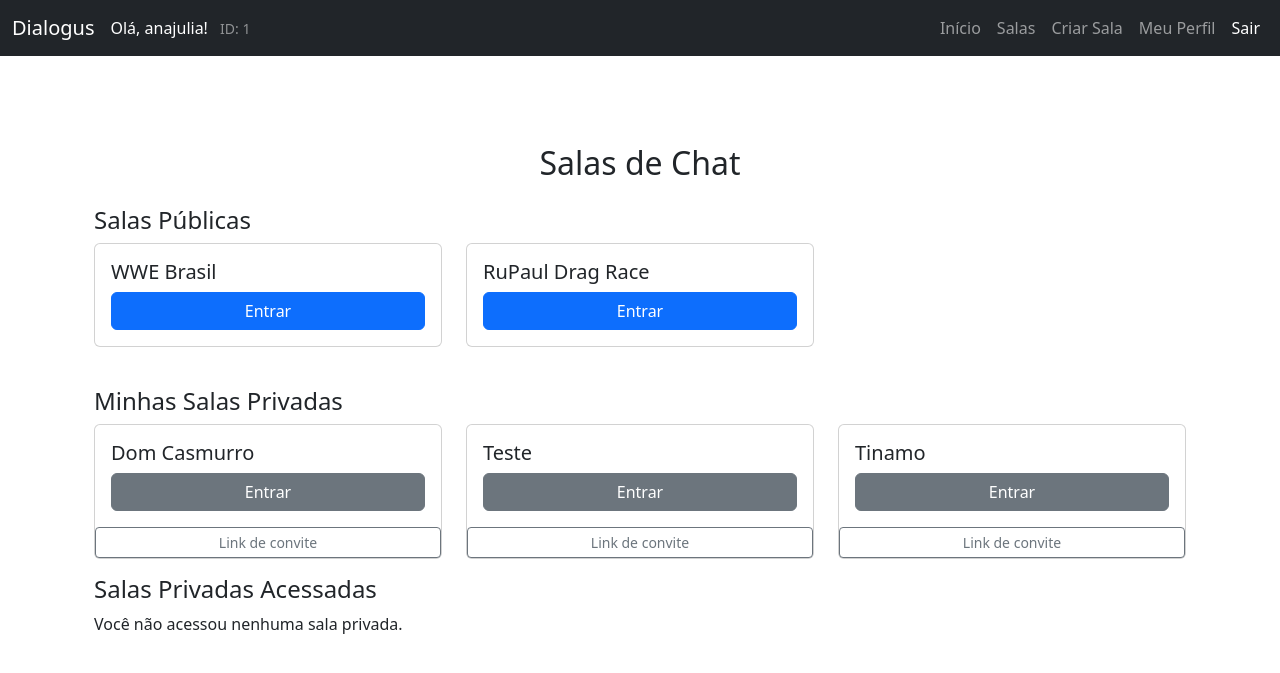
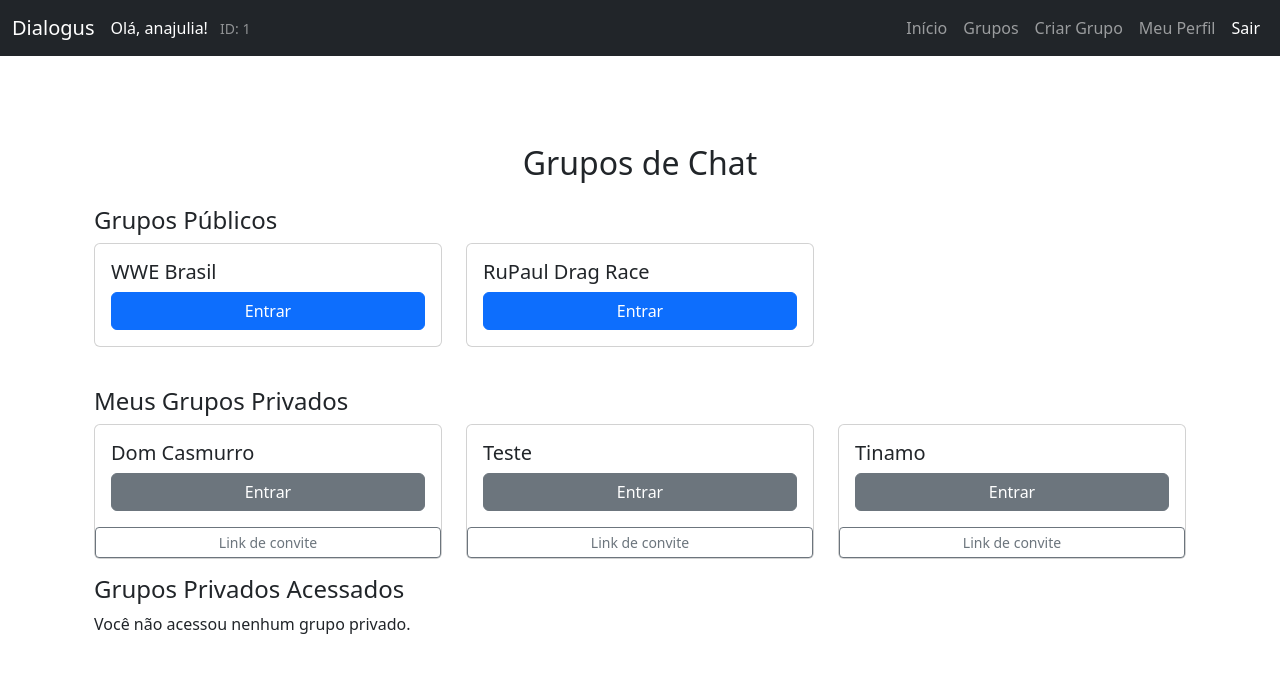
Before and after one commit to A-juli07/Dialogus, a Django app: page /chat/salas/ in a window 1280 px wide. Shown: the top 673 px of the page. Run offline with Django 5.2, Linux system fonts and the light colour scheme; a user stored in the database is signed in; data comes from the database, SQL or seed files in the repository; both versions use the stored data as it was after the commit.

Commit message:
Atualiza componentes para o perfil e muda nome de Salas para Grupos

```diff
--- a/chat/urls.py
+++ b/chat/urls.py
@@ -1,3 +1,5 @@
+from django.conf import settings
+from django.conf.urls.static import static
 from django.urls import path
 from . import views
 
--- a/chatproject/settings.py
+++ b/chatproject/settings.py
@@ -73,5 +73,8 @@ USE_TZ = True
 STATIC_URL = 'static/'
 DEFAULT_AUTO_FIELD = 'django.db.models.BigAutoField'
 
+MEDIA_URL = '/media/'
+MEDIA_ROOT = BASE_DIR / 'media'
+
 LOGIN_REDIRECT_URL = '/'
 LOGOUT_REDIRECT_URL = '/'
--- a/chatproject/urls.py
+++ b/chatproject/urls.py
@@ -1,4 +1,6 @@
 from django.contrib import admin
+from django.conf import settings
+from django.conf.urls.static import static
 from django.urls import path, include
 from chat import views
 
@@ -11,3 +13,6 @@ urlpatterns = [
     path('convite/', views.enviar_convite, name='enviar_convite'),
     path('convite/aceitar/<int:convite_id>/', views.aceitar_convite_dm, name='aceitar_convite')
 ]
+
+if settings.DEBUG:
+    urlpatterns += static(settings.MEDIA_URL, document_root=settings.MEDIA_ROOT)
--- /dev/null
+++ b/chatproject/wsgi.py
@@ -0,0 +1,6 @@
+import os
+from django.core.wsgi import get_wsgi_application
+
+os.environ.setdefault('DJANGO_SETTINGS_MODULE', 'chatproject.settings')
+
+application = get_wsgi_application()
--- a/templates/chat/base.html
+++ b/templates/chat/base.html
@@ -35,10 +35,10 @@
                             <a class="nav-link" href="{% url 'index' %}">Início</a>
                         </li>
                         <li class="nav-item">
-                            <a class="nav-link" href="{% url 'salas' %}">Salas</a>
+                            <a class="nav-link" href="{% url 'salas' %}">Grupos</a>
                         </li>
                         <li class="nav-item">
-                            <a class="nav-link" href="{% url 'criar_sala' %}">Criar Sala</a>
+                            <a class="nav-link" href="{% url 'criar_sala' %}">Criar Grupo</a>
                         </li>
                         <li class="nav-item">
                             <a class="nav-link" href="{% url 'perfil' %}">Meu Perfil</a>
--- a/templates/chat/criar_sala.html
+++ b/templates/chat/criar_sala.html
@@ -4,15 +4,15 @@
 <div class="container mt-5">
     <div class="row justify-content-center">
         <div class="col-md-6">
-            <h2 class="text-center mb-4">Criar nova sala</h2>
+            <h2 class="text-center mb-4">Criar novo grupo</h2>
             <div class="card">
                 <div class="card-body">
                     <form method="post">
                         {% csrf_token %}
                         {{ form.as_p }}
-                        <button class="btn btn-success w-100 mt-3" type="submit">Criar sala</button>
+                        <button class="btn btn-success w-100 mt-3" type="submit">Criar grupo</button>
                     </form>
-                    <p class="text-center mt-3"><a href="{% url 'salas' %}" class="btn btn-secondary">Voltar para salas</a></p>
+                    <p class="text-center mt-3"><a href="{% url 'salas' %}" class="btn btn-secondary">Voltar para grupos</a></p>
                 </div>
             </div>
         </div>
--- a/templates/chat/entrar_privada.html
+++ b/templates/chat/entrar_privada.html
@@ -1,12 +1,12 @@
 {% extends 'chat/base.html' %}
 
 {% block content %}
-<h2>Entrar em Sala Privada</h2>
+<h2>Entrar em Grupo Privado</h2>
 
 <form method="post">
     {% csrf_token %}
     <div class="mb-3">
-        <label for="nome">Nome da Sala</label>
+        <label for="nome">Nome do Grupo</label>
         <input type="text" name="nome" class="form-control" required>
     </div>
     <div class="mb-3">
--- a/templates/chat/perfil.html
+++ b/templates/chat/perfil.html
@@ -12,8 +12,6 @@
                     <div class="col-md-4 text-center">
                         {% if perfil.foto_perfil %}
                             <img src="{{ perfil.foto_perfil.url }}" class="img-fluid rounded-circle" alt="Foto de Perfil" style="max-width: 150px;">
-                        {% else %}
-                            <img src="https://via.placeholder.com/150" class="img-fluid rounded-circle" alt="Foto de Perfil" style="max-width: 150px;">
                         {% endif %}
                         <br>
                         <label for="id_foto_perfil" class="mt-2">Alterar Foto de Perfil</label>
--- a/templates/chat/salas.html
+++ b/templates/chat/salas.html
@@ -2,11 +2,11 @@
 
 {% block content %}
 <div class="container mt-5">
-    <h2 class="text-center mb-4">Salas de Chat</h2>
+    <h2 class="text-center mb-4">Grupos de Chat</h2>
 
     <!-- Salas Públicas -->
     <div class="mb-4">
-        <h4>Salas Públicas</h4>
+        <h4>Grupos Públicos</h4>
         <div class="row">
             {% for sala in salas_publicas %}
                 <div class="col-md-4 mb-3">
@@ -25,7 +25,7 @@
 
     <!-- Minhas Salas Privadas -->
     <div>
-        <h4>Minhas Salas Privadas</h4>
+        <h4>Meus Grupos Privados</h4>
         <div class="row">
             {% for sala in minhas_salas_privadas %}
                 <div class="col-md-4 mb-3">
@@ -38,12 +38,12 @@
                     </div>
                 </div>
             {% empty %}
-                <p>Você não tem salas privadas.</p>
+                <p>Você não tem grupos privados.</p>
             {% endfor %}
         </div>
     </div>
 
-    <h4>Salas Privadas Acessadas</h4>
+    <h4>Grupos Privados Acessados</h4>
         <div class="row">
             {% for sala in salas_autorizadas %}
                 <div class="col-md-4 mb-3">
@@ -55,7 +55,7 @@
                     </div>
                 </div>
             {% empty %}
-                <p>Você não acessou nenhuma sala privada.</p>
+                <p>Você não acessou nenhum grupo privado.</p>
             {% endfor %}
         </div>
 </div>
--- a/templates/chat/verificar_senha.html
+++ b/templates/chat/verificar_senha.html
@@ -1,7 +1,7 @@
 {% extends 'chat/base.html' %}
 
 {% block content %}
-<h3>Sala Privada: {{ sala.nome }}</h3>
+<h3>Grupo Privado: {{ sala.nome }}</h3>
 <p>Digite a senha para entrar:</p>
 <form method="post">
     {% csrf_token %}
```
Also changed, not shown: README.md, db.sqlite3, media/perfil/Captura_de_tela_2025-06-13_110827.png (added), media/perfil/Captura_de_tela_2025-06-25_110906.png (added), 1 other file.
